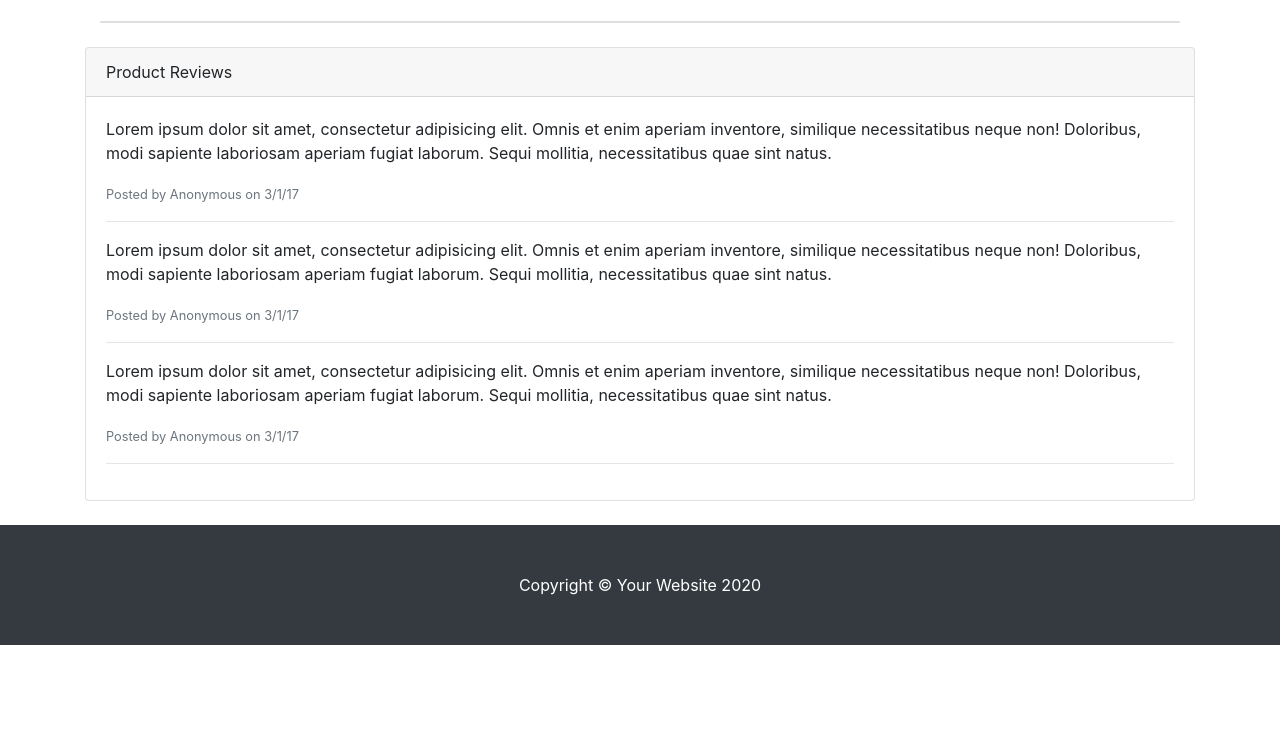
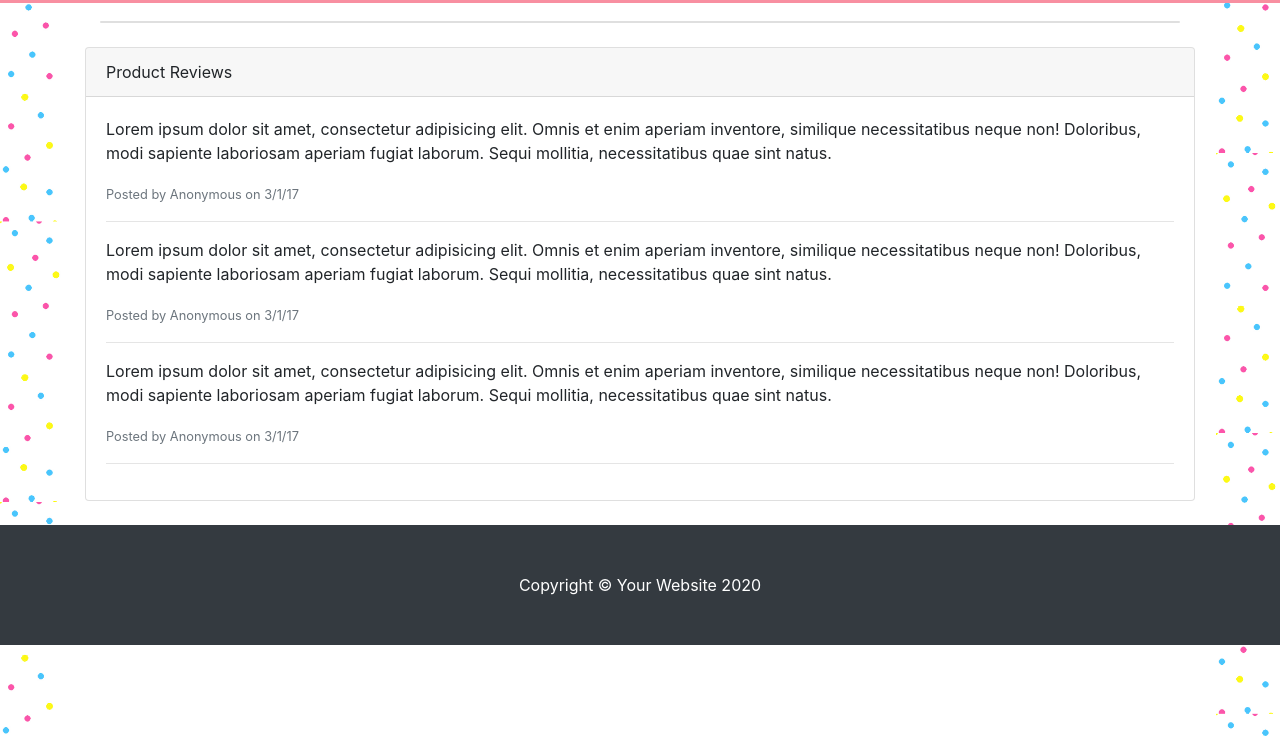
Before and after one commit to patrick101995/chipichikids, a website: page itemsIndividual/itemsIndividual.html in a window 1280 px wide. Shown: the part 59-800 px from the top of the page. Drawn offline with nearby package versions, Linux system fonts and the light colour scheme.

Commit message:
estilos spa y individual

```diff
--- a/itemsIndividual/itemsIndividual.html
+++ b/itemsIndividual/itemsIndividual.html
@@ -11,7 +11,7 @@
   <title>Shop Item - Start Bootstrap Template</title>
 
   <!-- CSS -->
-  <link rel="stylesheet" href="chipichikids/css/style.css">
+  <link rel="stylesheet" href="https://patrick101995.github.io/chipichikids/css/style.css">
 
 
   <!-- Bootstrap core CSS -->
```
Also changed, not shown: SPA nav bar/spa.html (+1 -1 lines).
